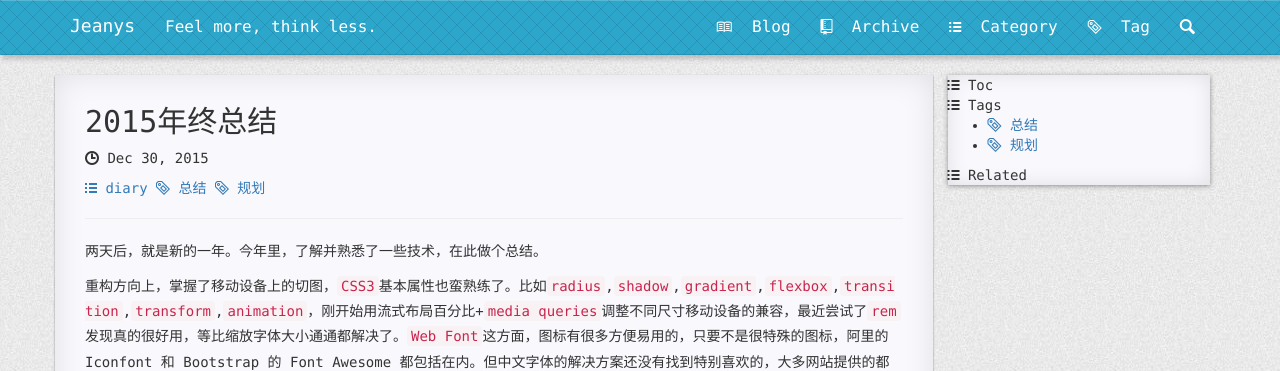
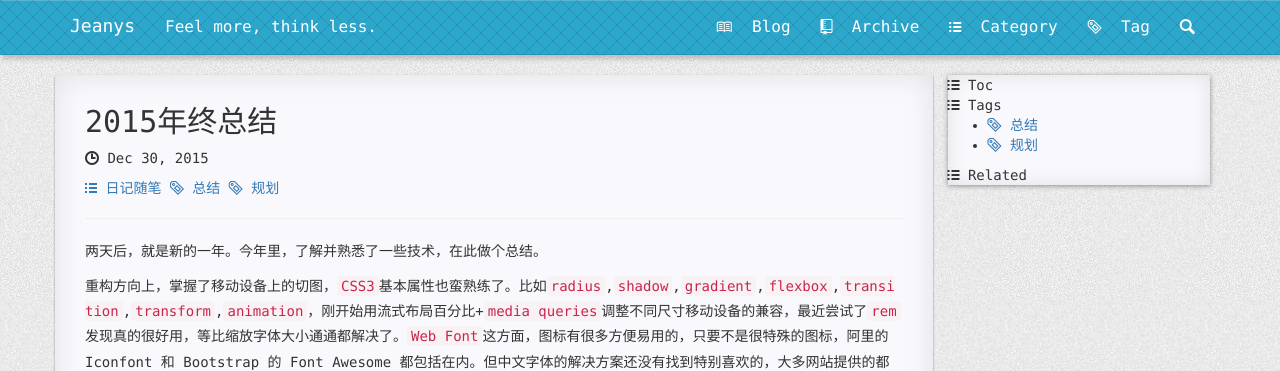
Before and after one commit to jeanys/jeanys.github.io, a Jekyll site: the page built from _posts/2015-12-30-brand-new-year.md, in a window 1280 px wide and 900 px high. Shown: the top 371 px of the window. Built offline with Jekyll 4.4.1, drawn with Linux system fonts in a browser that asks for light colours; nearby versions of some CDN libraries; Markdown is read by kramdown in place of the engine named in the settings.

Commit message:
分类、路径重构

```diff
--- a/_posts/2015-12-30-brand-new-year.md
+++ b/_posts/2015-12-30-brand-new-year.md
@@ -2,7 +2,7 @@
 layout: post
 title: 2015年终总结
 tags: 总结 规划
-categories: diary
+categories: 日记随笔
 ---
 
 两天后，就是新的一年。今年里，了解并熟悉了一些技术，在此做个总结。
```
Also changed, not shown: _posts/2015-12-29-markdown-syntax.md (+1 -1 lines).
